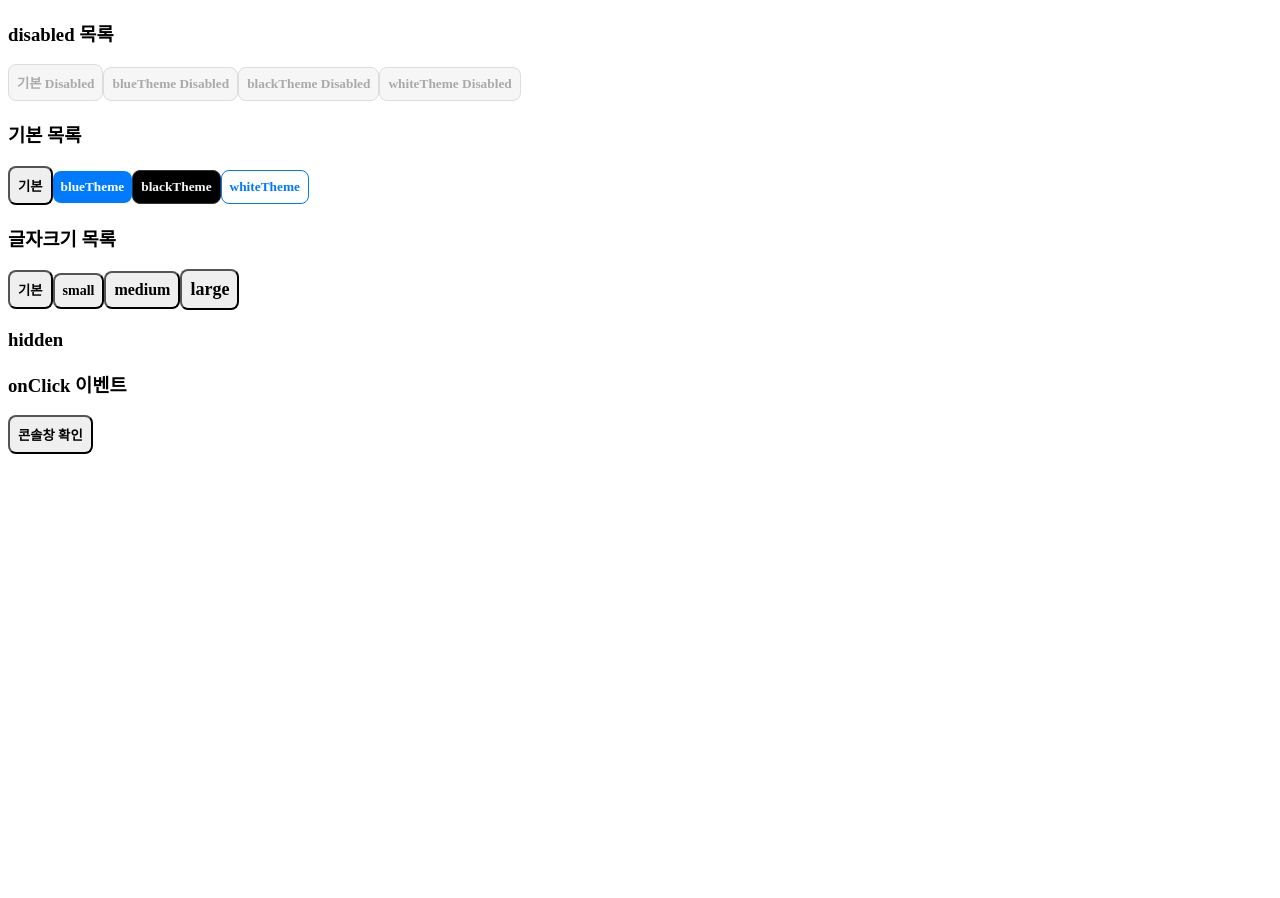
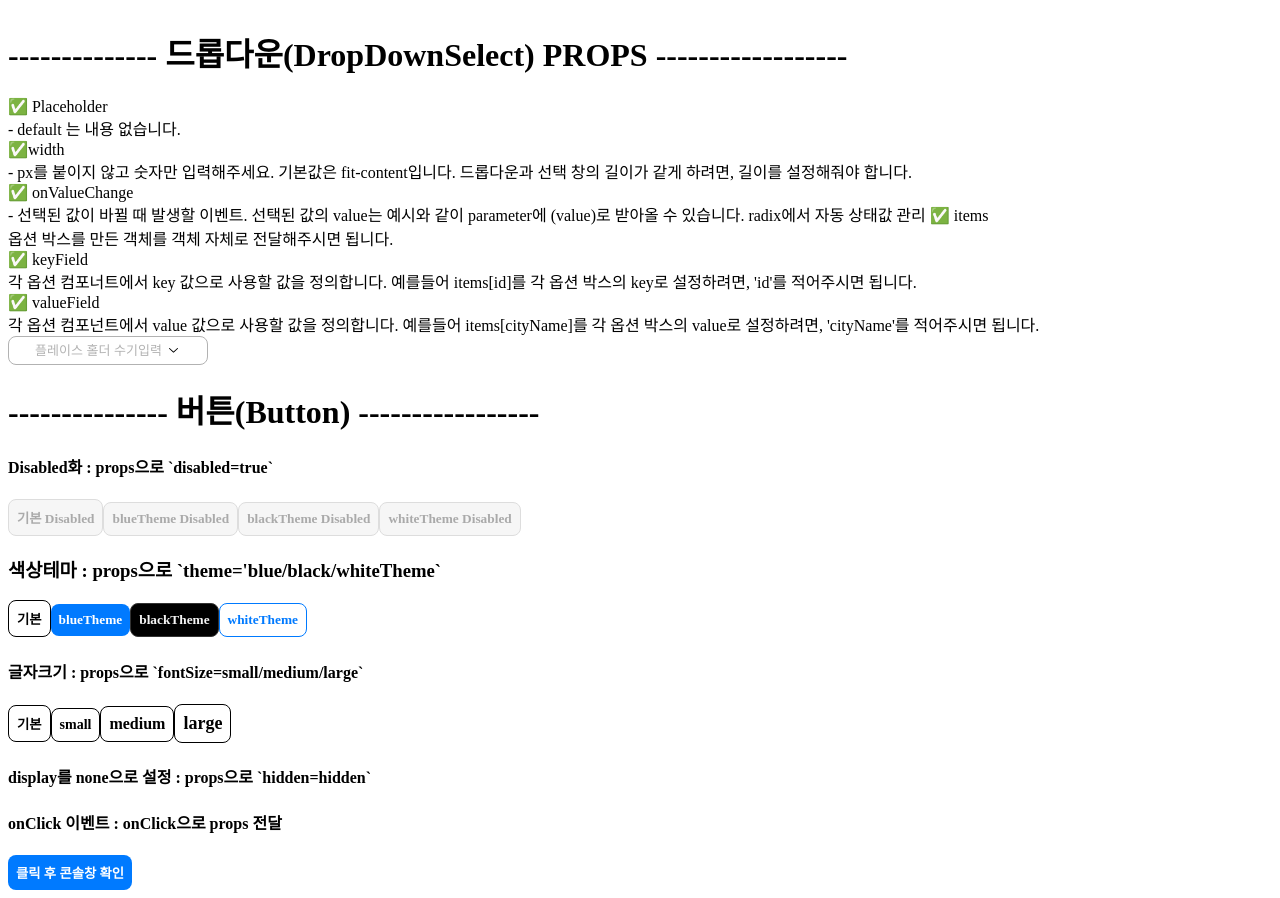
Before and after one commit to joayong202503/joayong_front, a React (Vite) app: page / in a window 1280 px wide. Before the commit the page ends 800 px from the top, so only its background shows below. Built offline with nearby package versions, Linux system fonts and the light colour scheme.

Commit message:
[feature/common-UI] Create DropDownSelect Component

```diff
--- a/package.json
+++ b/package.json
@@ -10,7 +10,12 @@
     "preview": "vite preview"
   },
   "dependencies": {
+    "@radix-ui/colors": "^3.0.0",
+    "@radix-ui/react-icons": "^1.3.2",
+    "@radix-ui/react-select": "^2.1.6",
     "@reduxjs/toolkit": "^2.6.1",
+    "classnames": "^2.5.1",
+    "radix-ui": "^1.1.3",
     "react": "^19.0.0",
     "react-dom": "^19.0.0",
     "react-redux": "^9.2.0",
--- a/src/components/common/Button.module.scss
+++ b/src/components/common/Button.module.scss
@@ -10,6 +10,7 @@
   transition: all 0.2s ease;
   outline: none;
   border-radius: 8px;
+  border: 1px solid #000000;
 
   &.disabled {
     background-color: #f6f6f6;
--- /dev/null
+++ b/src/components/common/DropDownSelect.jsx
@@ -0,0 +1,106 @@
+import { Select } from "radix-ui";
+import {
+    ChevronDownIcon,
+    ChevronUpIcon,
+} from "@radix-ui/react-icons";
+import styles from "./DropDownSelect.module.scss";
+import React, {useEffect} from "react";
+
+/**
+ * 공식라이브러리 주소 : https://www.radix-ui.com/primitives/docs/components/select#root
+ * @param placeHolder - default : 내용 없음
+ * @param width - 박스 길이를 픽셀 단위로 "px 없이" 입력합니다. (default: fit-content)
+ * @param onValueChange - 선택된 값이 바뀔 때 발생할 이벤트. 선택된 값의 value는 예시와 같이 parameter에 (value)로 받아올 수 있습니다. value는 radix에서
+ *                     자동 상태값 관리됩니다.
+ * @param items - 옵션 박스에 넣을 내용이 포함된 객체
+ * @params keyField - 각 옵션 컴포너트에서 key 값으로 사용할 값을 정의합니다. 예를들어 items[id]를 각 옵션 박스의 key로 설정하려면, 'id'를 적어주시면 됩니다.
+ * @param valueField - 각 옵션 컴포넌트에서 value 값으로 사용할 값을 정의합니다. 예를들어 items[cityName]를 각 옵션 박스의 value로 설정하려면, 'cityName'를 적어주시면 됩니다.
+ * @returns {JSX.Element}
+ */
+const DropDownSelect = ({placeHolder, items, keyField, valueField, width, onValueChange}) => {
+
+    // ! Select Component가 기본적으로 body에 pointEvents를 0으로 설정하게 하는 것을 방지하는 커스텀 훅!
+    useEffect(() => {
+            document.body.style.pointerEvents = 'auto'; // 스크롤 잠금 해제
+
+    }, []);
+
+    // 눈에 보이는 부분을 감싸는 wrapper
+    //  - 열어두려면 open={true}
+    //  - value 바뀔 시, onValueChange 이벤트 발생(value는 radix 에서 자동으로 상태값으로 관리)
+    return (
+        <Select.Root
+            onValueChange={onValueChange}
+            // open={true}
+            className={styles.SelectRoot}>
+
+        {/* 눈에 보이는 부분 div. place holder 글씨 색 : .SelectTrigger[data-placeholder]. width는 prop으로 받아옴 */}
+        <Select.Trigger className={styles.SelectTrigger} style={{ width: `${width}px` }}>
+            <Select.Value placeholder={placeHolder} />
+            {/* 드롭다운 버튼 누르는 아이콘의 wrapper */}
+            <Select.Icon className={styles.SelectIcon}>
+                {/* 드롭다운 버튼 */}
+                <ChevronDownIcon />
+            </Select.Icon>
+        </Select.Trigger>
+
+        <Select.Portal>
+            {/* 스크롤 다운, 내용 등 드롭다운 해야 보이는 부분 전체를 감싸는 wrapper*/}
+            {/*    popper : 위치 조정용*/}
+            <Select.Content
+                position="popper"
+                className={styles.SelectContent}
+                style={{ width: `${width}px`}}
+            >
+                <Select.ScrollUpButton className={styles.SelectScrollButton}>
+                    <ChevronUpIcon />
+                </Select.ScrollUpButton>
+                {/* 드롭다운 메뉴에서 스크롤 버튼 빼고 */}
+                <Select.Viewport className={styles.SelectViewport}>
+                    {/* 항목들만 나열 : 스타일은 아래 SelectItem 컴포넌트에서 지정 */}
+                    {items.map(item => (
+                        // key는 selectItem component에서 쓸 값. keyField는 selecitem의 자식에게 전달할 값
+                        <SelectItem
+                            key={item[keyField]}
+                            items={item}
+                            keyField={keyField}
+                            value ={item[valueField]}
+                        >
+                            {item[valueField]}
+                        </SelectItem>
+                    ))}
+
+
+                </Select.Viewport>
+                <Select.ScrollDownButton className={styles.SelectScrollButton}>
+                    <ChevronDownIcon />
+                </Select.ScrollDownButton>
+            </Select.Content>
+        </Select.Portal>
+    </Select.Root>
+);
+
+}
+export default DropDownSelect;
+
+const SelectItem = React.forwardRef(
+    ({ children, items, keyField, ...props }, forwardedRef) => {
+        return (
+            // 감싸는 div
+            <Select.Item
+                className={styles.SelectItem}
+                {...props}
+                ref={forwardedRef}
+            >
+                {/* 각 선택 옵션 */}
+                <Select.ItemText
+                    asChild={true}
+                    key={items[keyField]}
+                >
+                    {/* asChild로 감싸진 요소는 여기에서 자유롭게 설정 */}
+                    <span className={styles.SelectItemText}>{children}</span>
+                </Select.ItemText>    {/* 선택된 항목에 체크 아이콘 표시 */}
+            </Select.Item>
+        );
+    },
+);
--- /dev/null
+++ b/src/components/common/DropDownSelect.module.scss
@@ -0,0 +1,97 @@
+/* reset */
+button {
+  padding: 0;
+  margin: 0;
+  background: transparent;
+}
+
+.SelectRoot {
+  padding: 0;
+  margin: 0;
+  position: relative; // 드롭박스 위치 설정용
+}
+
+// 눈에 보이는 부분 div
+.SelectTrigger {
+  width: fit-content;
+  display: inline-flex;
+  align-items: center;
+  justify-content: center;
+  border-radius: 8px;
+  border : 1px solid #b2b2b2;
+  padding: 5px 13px 5px 13px;
+  font-size: 13px;
+  line-height: 1;
+  gap: 4px; // 드롭다운 버튼과 글자 사이 간격
+}
+
+// place holder글씨
+.SelectTrigger[data-placeholder] {
+  color: #b2b2b2;
+}
+
+// 드롭다운 버튼
+.SelectIcon {
+  color: black;
+}
+
+// 스크롤 다운, 내용 등 드롭다운 해야 보이는 부분 전체를 감싸는 wrapper
+.SelectContent {
+  position: absolute;
+  top: 100%;
+  left: 0;
+  width: fit-content;
+  border-radius: 8px; // 테두리 둥글게
+  box-shadow: 0px 10px 38px -10px rgba(22, 23, 24, 0.35),
+  0px 10px 20px -15px rgba(22, 23, 24, 0.2);
+  max-height: 200px; // 최대 높이
+  padding: 5px 13px 5px 13px;
+  background: #FFFFFF;
+}
+
+// 드롭다운 메뉴에서 스크롤 버튼 빼고
+.SelectViewport {
+  padding: 10px 0px 10px 0px;
+}
+
+// sELECTiTEMtEXT를 감싸는 wrapper
+.SelectItem {
+  padding: 5px 5px 5px 5px;
+}
+
+.SelectItem:hover {
+  background-color: rgba(243, 243, 243, 0.5);
+  outline: none;
+}
+
+// 각 선택 옵션
+.SelectItemText {
+  color: #000000;
+  display: flex;
+  //padding: 3px 5px 5px 3px;
+  position: relative;
+  user-select: none;
+  font-size: 14px;
+}
+
+// disable 일 때
+.SelectItemText[data-disabled] {
+  color: gray;
+  pointer-events: none;
+}
+
+// hover 되었을 때
+.SelectItemText:hover {
+  font-weight: 600;
+}
+
+/* 스크롤 버튼 */
+.SelectScrollButton {
+  display: flex;
+  align-items: center;
+  justify-content: center;
+  height: 25px;
+  background-color: white;
+  color: #000000;
+  cursor: pointer;
+}
--- a/src/pages/TestPage.jsx
+++ b/src/pages/TestPage.jsx
@@ -1,45 +1,71 @@
 import React from 'react';
 import Button from "../components/common/Button.jsx";
+import DropDownSelect from "../components/common/DropDownSelect.jsx";
+import styles from "./TestPage.module.scss";
 
 const TestPage = () => {
         return (
-        <div>
-                <h3> disabled 목록 </h3>
+            <div className={styles.page}>
+                    <h1> -------------- 드롭다운(DropDownSelect) PROPS ------------------ </h1>
+
+                    <span> ✅ Placeholder </span><br/>
+                    <span> - default 는 내용 없습니다. </span><br/>
+                    <span> ✅width</span><br/>
+                    <span> - px를 붙이지 않고 숫자만 입력해주세요. 기본값은 fit-content입니다. 드롭다운과 선택 창의 길이가 같게 하려면, 길이를 설정해줘야 합니다.</span><br/>
+                    <span> ✅ onValueChange </span><br/>
+                    <span> - 선택된 값이 바뀔 때 발생할 이벤트. 선택된 값의 value는 예시와 같이 parameter에 (value)로 받아올 수 있습니다. radix에서
+                    자동 상태값 관리 </span>
+                    <span> ✅ items </span><br/>
+                    <span> 옵션 박스를 만든 객체를 객체 자체로 전달해주시면 됩니다. </span><br/>
+                    <span> ✅ keyField</span><br/>
+                    <span>각 옵션 컴포너트에서 key 값으로 사용할 값을 정의합니다. 예를들어 items[id]를 각 옵션 박스의 key로 설정하려면, 'id'를 적어주시면 됩니다. </span><br/>
+                    <span> ✅ valueField</span><br/>
+                    <span>각 옵션 컴포넌트에서 value 값으로 사용할 값을 정의합니다. 예를들어 items[cityName]를 각 옵션 박스의 value로 설정하려면, 'cityName'를 적어주시면 됩니다. </span>
+                    <br />
+
+                    <DropDownSelect
+                        placeHolder={'플레이스 홀더 수기입력'}
+                        width={200}
+                        onValueChange={(value) => console.log('선택된 값: ', value)}
+                        items={[
+                                { id: 1, name: '사과' },
+                                { id: 2, name: '딸기' },
+                                { id: 3, name: '포도' },
+                                { id: 4, name: '배' },
+                        ]}
+                        keyField='id' // items의 'id'를 key 값으로 해달라
+                        valueField='name' // items의 'name'을 value로 해달라
+                    />
+
+
+                    <h1> --------------- 버튼(Button) ----------------- </h1>
+                    <h4> Disabled화 : props으로 `disabled=true` </h4>
                     <Button disabled={true}> 기본 Disabled</Button>
                     <Button disabled={true} theme={'blueTheme'}> blueTheme Disabled</Button>
                     <Button disabled={true} theme={'blackTheme'}>blackTheme Disabled</Button>
                     <Button disabled={true} theme={'whiteTheme'}>whiteTheme Disabled</Button>
 
-                <h3>기본 목록</h3>
+                    <h3> 색상테마 : props으로 `theme='blue/black/whiteTheme`</h3>
                     <Button> 기본</Button>
                     <Button theme={'blueTheme'}> blueTheme </Button>
                     <Button theme={'blackTheme'}>blackTheme</Button>
                     <Button theme={'whiteTheme'}>whiteTheme</Button>
 
-                <h3>글자크기 목록</h3>
-                <Button> 기본</Button>
+                    <h4> 글자크기 : props으로 `fontSize=small/medium/large`</h4>
+                    <Button> 기본 </Button>
                     <Button fontSize={'small'}> small</Button>
                     <Button fontSize={'medium'}> medium</Button>
                     <Button fontSize={'large'}>large</Button>
 
-                <h3>hidden</h3>
+                    <h4> display를 none으로 설정 : props으로 `hidden=hidden`</h4>
                     <Button hidden={'hidden'}> 기본</Button>
 
-                <h3>onClick 이벤트</h3>
-                <Button onClick={() => {console.log('콘솔창')}}> 콘솔창 확인</Button>
+                    <h4>onClick 이벤트 : onClick으로 props 전달 </h4>
+                    <Button theme={'blueTheme'} onClick={() => {
+                            console.log('콘솔창')
+                    }}> 클릭 후 콘솔창 확인</Button>
             </div>
-    )
-//
-// @param theme - 전체 테마( blueTHeme, whiteTheme, blackTheme )
-// @param fontSize - small(14px), middle(16), large)18)
-// @param hidden - hidden (display가 none이 됨)
-// @param children
-// @param disabled - (*default : false)
-// @param type - (*default : 버튼)버튼 종류
-// @param className
-// @param onClick
-// @param props - 기타 props
-
+        );
 };
 
 export default TestPage;
--- /dev/null
+++ b/src/pages/TestPage.module.scss
@@ -0,0 +1,3 @@
+.page {
+  overflow: auto;
+}
--- a/src/styles/global.module.scss
+++ b/src/styles/global.module.scss
@@ -1 +1,7 @@
 // 모든 페이지 공통 적용 css를 작성하는 파일
+/* global.css */
+html body[data-scroll-locked] {
+  overflow-y: scroll !important;
+  pointer-events: auto !important;
+  padding-right: calc(0 - var(--removed-body-scroll-bar-size)) !important;
+}
```
Also changed, not shown: 1 other file (tests, documents, lock files or other folders). Lines whose indentation alone changed are shown as unchanged.
